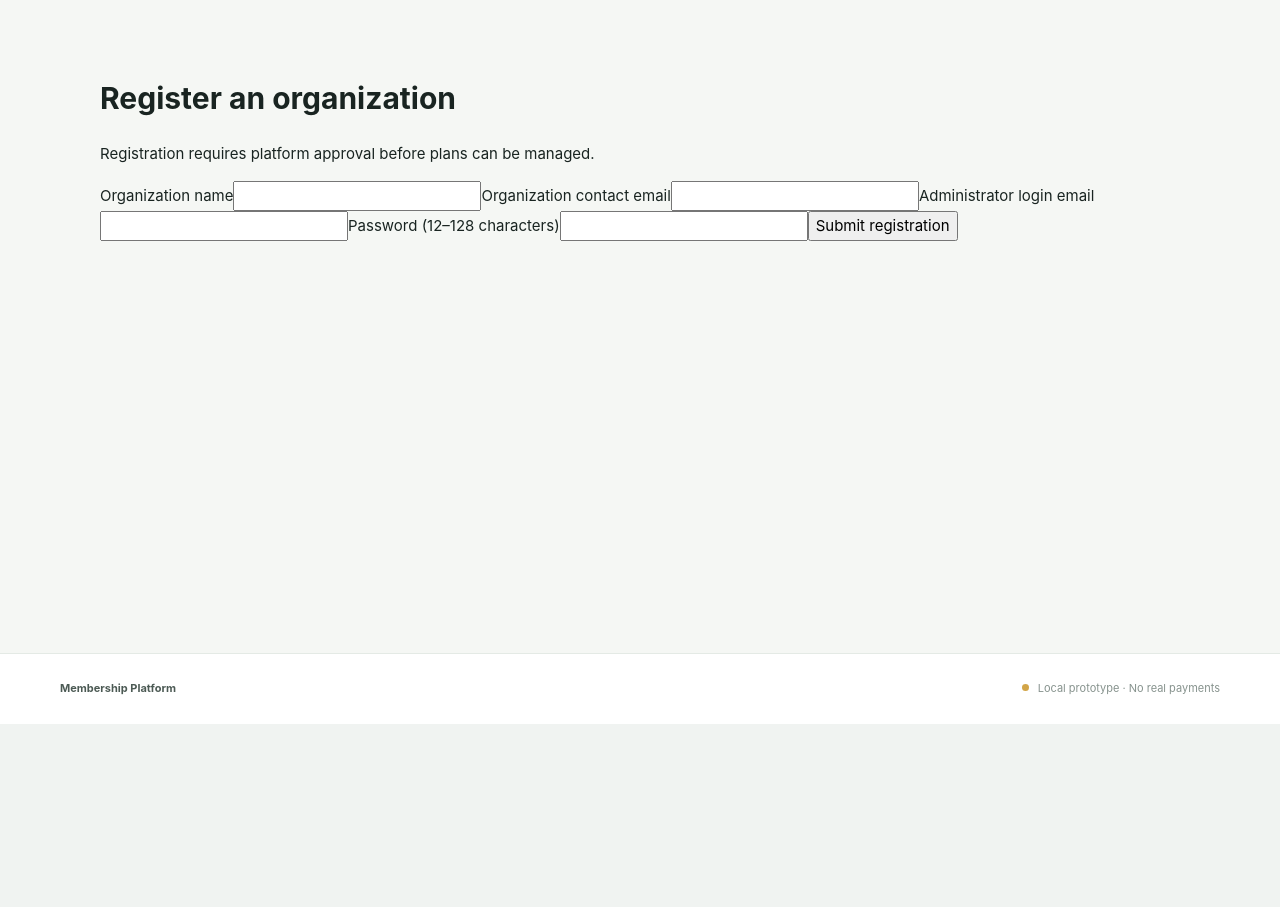
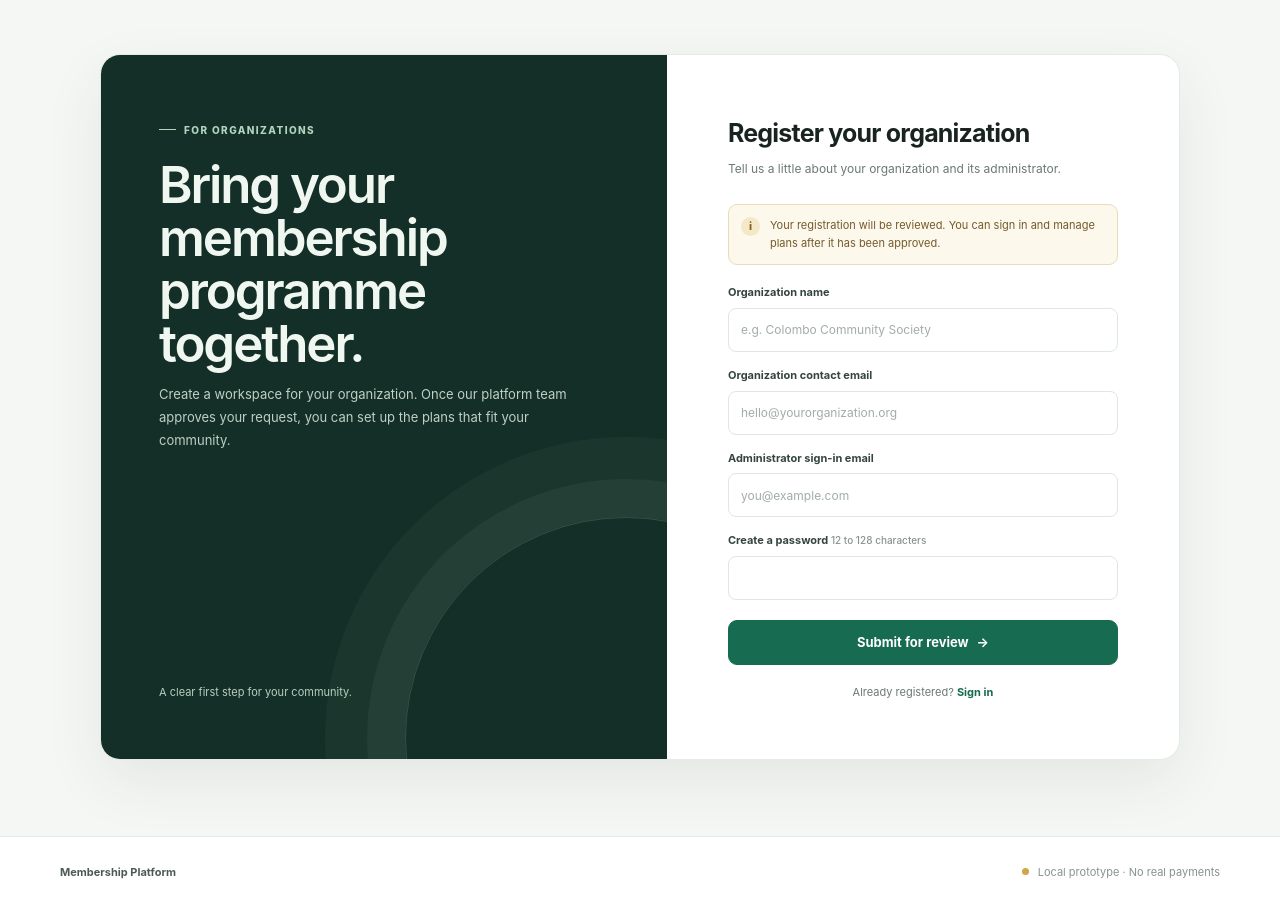
Before and after one commit to itsmepava/Socio, a Flask app: page /organizations/register in a window 1280 px wide. Shown: the part 77-984 px from the top of the page. Before the commit the page ends 801 px from the top, so only its background shows below. Run offline with Flask 3, Linux system fonts and the light colour scheme; some libraries are stand-ins or nearby versions.

Commit message:
Refresh organization registration page

```diff
--- a/templates/register.html
+++ b/templates/register.html
@@ -1 +1,30 @@
-{% extends 'base.html' %}{% block title %}Organization registration{% endblock %}{% block content %}<h1>Register an organization</h1><p>Registration requires platform approval before plans can be managed.</p><form method="post"><input type="hidden" name="csrf_token" value="{{ csrf_token() }}"><label>Organization name</label><input name="name" maxlength="120" required><label>Organization contact email</label><input name="organization_email" type="email" maxlength="254" required><label>Administrator login email</label><input name="email" type="email" maxlength="254" required><label>Password (12–128 characters)</label><input name="password" type="password" minlength="12" maxlength="128" required><button>Submit registration</button></form>{% endblock %}
+{% extends 'base.html' %}
+{% block title %}Register your organization{% endblock %}
+{% block content %}
+  <section class="auth-layout">
+    <aside class="auth-aside">
+      <div>
+        <span class="eyebrow">For organizations</span>
+        <h1 class="auth-title">Bring your membership programme together.</h1>
+        <p class="auth-description">Create a workspace for your organization. Once our platform team approves your request, you can set up the plans that fit your community.</p>
+      </div>
+      <div class="auth-aside-bottom">A clear first step for your community.</div>
+    </aside>
+    <div class="auth-main">
+      <div class="auth-form-wrap">
+        <h2 class="auth-heading">Register your organization</h2>
+        <p class="auth-lede">Tell us a little about your organization and its administrator.</p>
+        <div class="notice"><span class="notice-icon" aria-hidden="true">i</span><span>Your registration will be reviewed. You can sign in and manage plans after it has been approved.</span></div>
+        <form method="post" class="form-stack" autocomplete="on">
+          <input type="hidden" name="csrf_token" value="{{ csrf_token() }}">
+          <div class="field"><label for="name">Organization name</label><input id="name" name="name" maxlength="120" autocomplete="organization" placeholder="e.g. Colombo Community Society" required></div>
+          <div class="field"><label for="organization_email">Organization contact email</label><input id="organization_email" name="organization_email" type="email" maxlength="254" autocomplete="email" placeholder="hello@yourorganization.org" required></div>
+          <div class="field"><label for="email">Administrator sign-in email</label><input id="email" name="email" type="email" maxlength="254" autocomplete="username" placeholder="you@example.com" required></div>
+          <div class="field"><label for="password">Create a password <span class="field-hint">12 to 128 characters</span></label><input id="password" name="password" type="password" minlength="12" maxlength="128" autocomplete="new-password" required></div>
+          <button class="button form-submit" type="submit">Submit for review <span aria-hidden="true">→</span></button>
+        </form>
+        <p class="form-footnote">Already registered? <a href="{{ url_for('login') }}">Sign in</a></p>
+      </div>
+    </div>
+  </section>
+{% endblock %}
```
